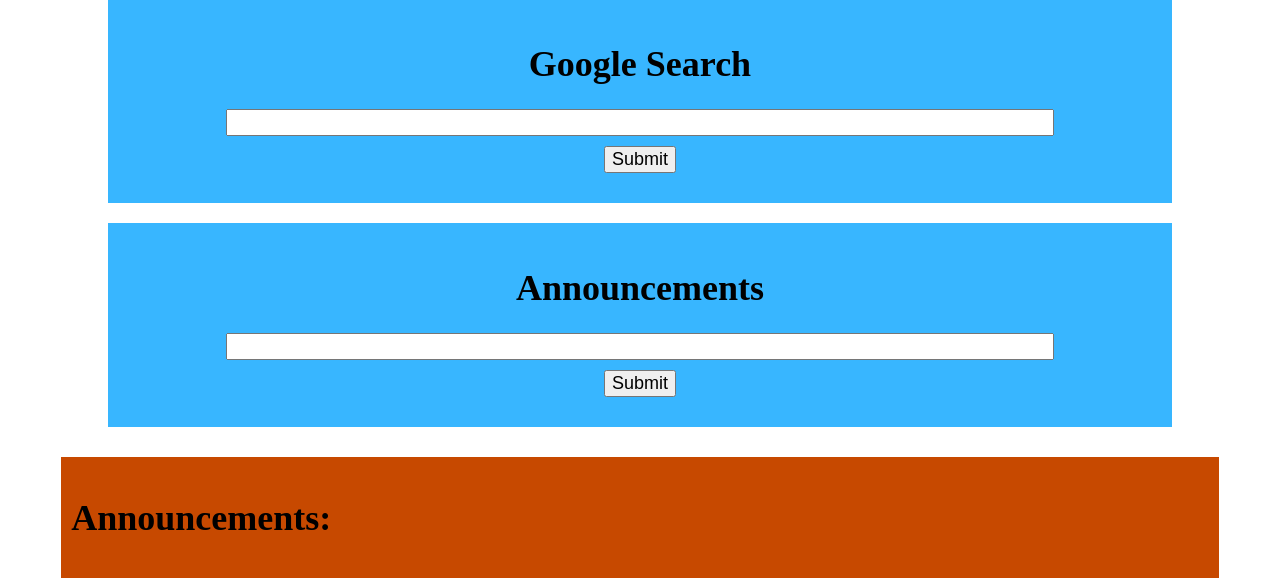
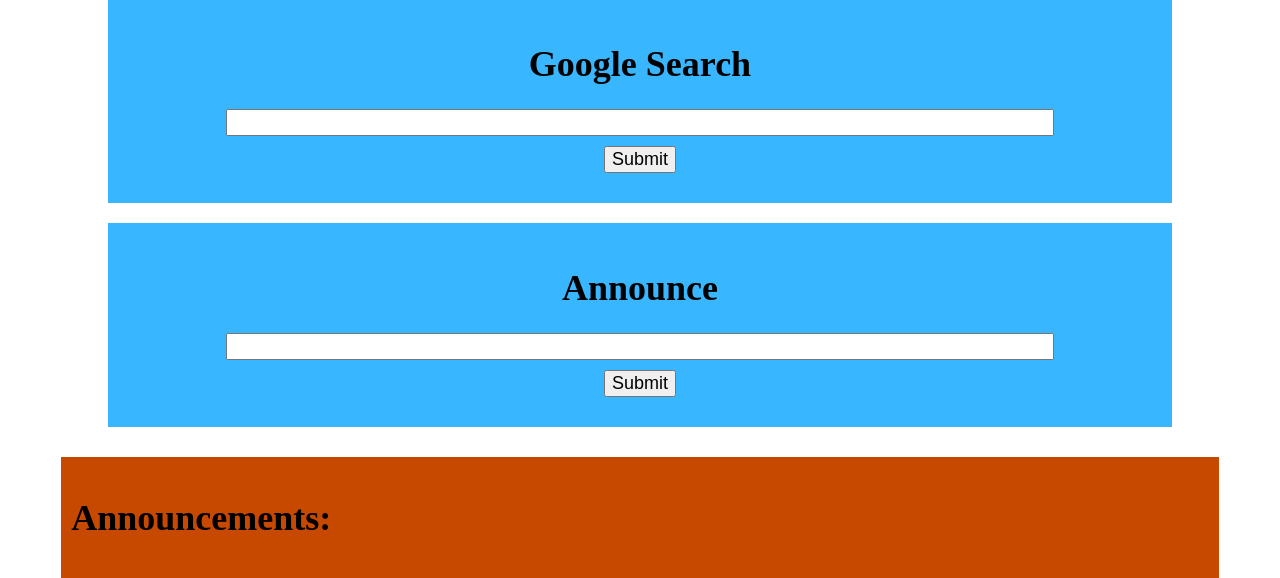
Before and after one commit to eedeb/Home-web, a Flask app: page / in a window 1280 px wide. Shown: the part 71-649 px from the top of the page. Run offline with Flask 3, Linux system fonts and the light colour scheme; data that the repository does not hold is empty.

Commit message:
Update index.html

```diff
--- a/templates/index.html
+++ b/templates/index.html
@@ -55,7 +55,7 @@
         </div>
 
         <div class="section">
-            <h1>Announcements</h1>
+            <h1>Announce</h1>
             <form id="form2" action="/process_section2" method="post">
                 <input type="text" id="input2" name="input_text" style="width: 80%;">
                 <br>
```
